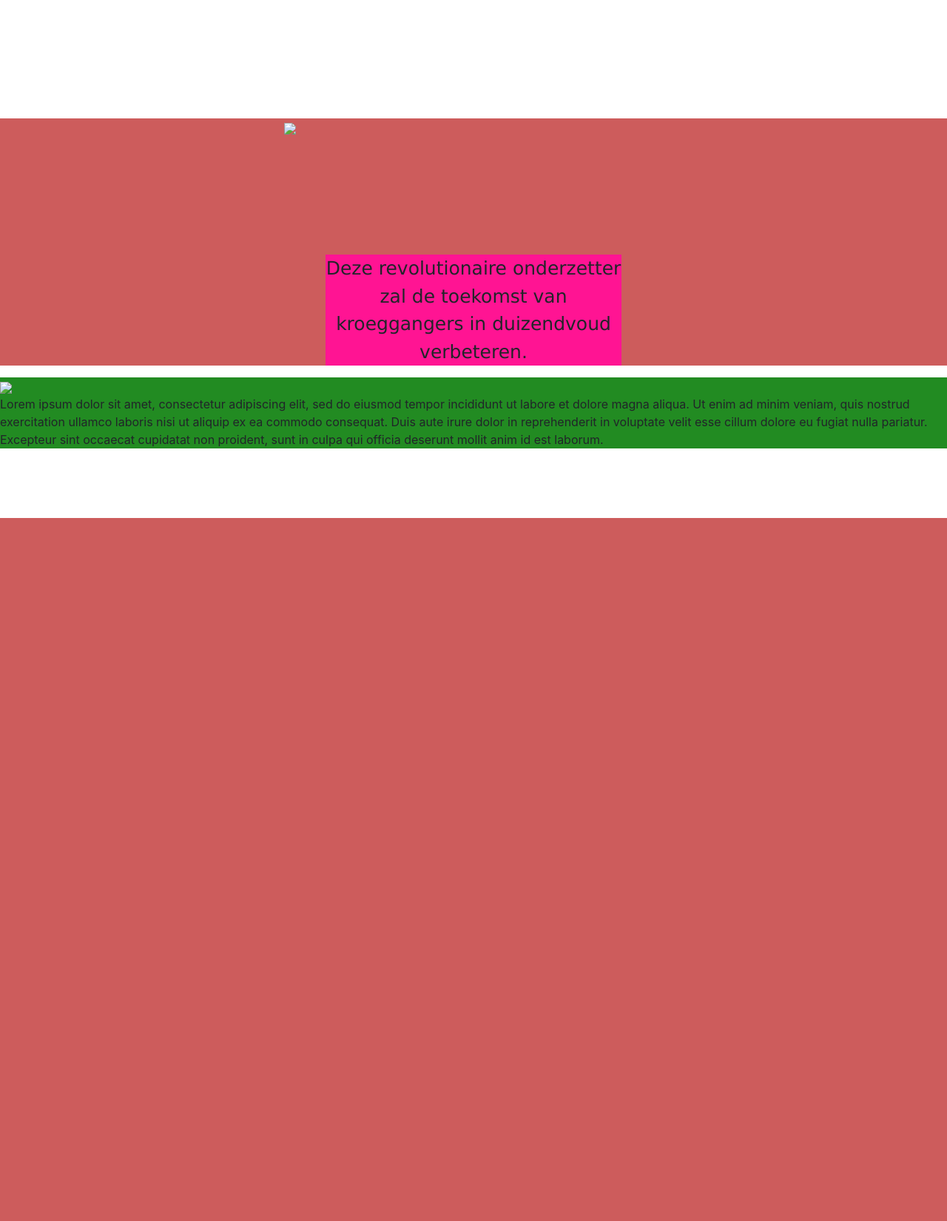
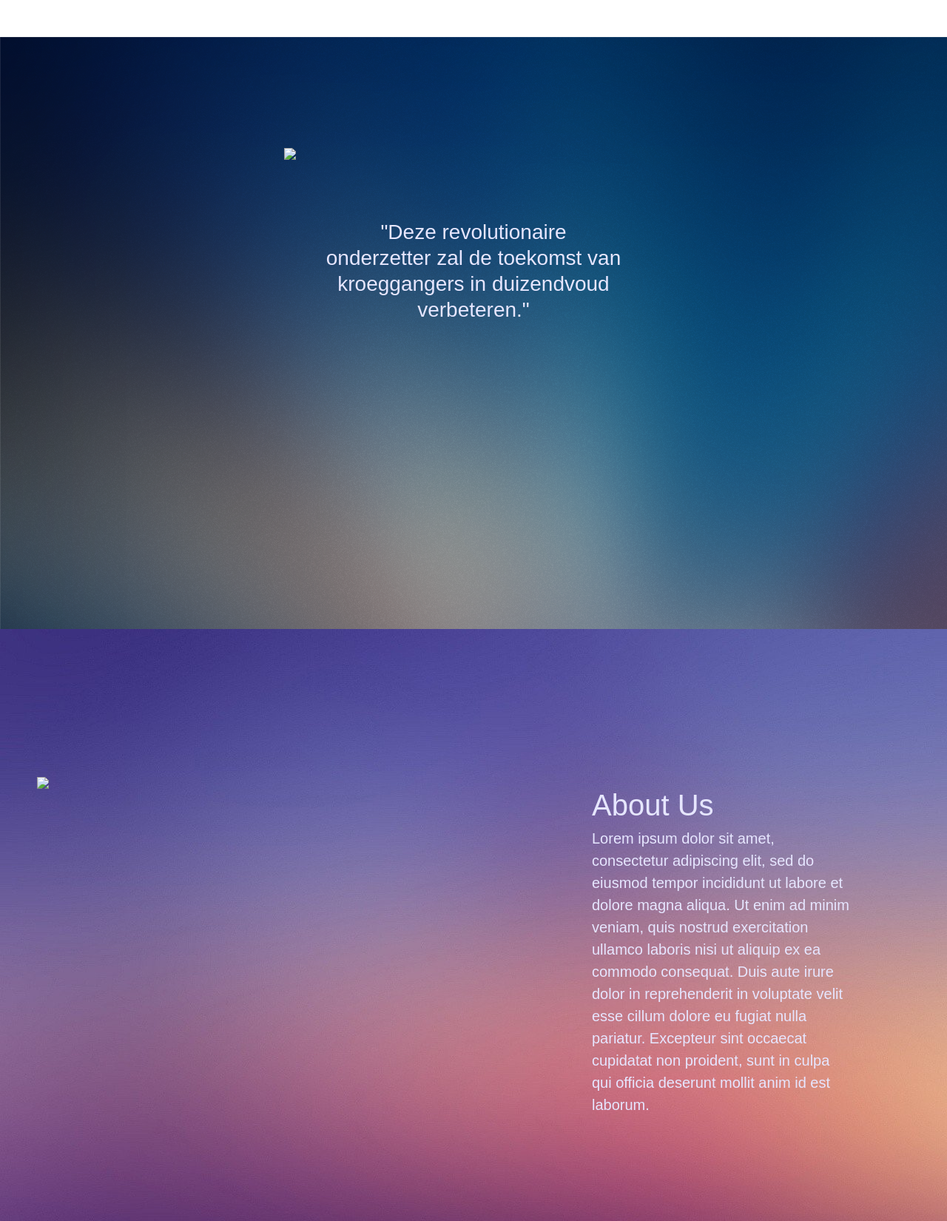
Before and after one commit to rickdepeer/CMGT-Sprint2-Onepager, a PHP site: page / in a window 1280 px wide. Shown: the part 100-1750 px from the top of the page at 74% size. Before the commit the page ends 800 px from the top, so only its background shows below. Run offline with PHP 8.4, Linux system fonts and the light colour scheme; some libraries are stand-ins or nearby versions.

Commit message:
Ik heb geprobeerd op de goeie plek ben nog niet klaar met about. Ik heb ook ff gekeken naar achtergronden kunnen we nog veranderen met fotos

```diff
--- a/index.html
+++ b/index.html
@@ -35,22 +35,26 @@
         </div> <!-- einde header-->
 
         <div class="">
-            <div class="" id="home">
-                <div id="logo">
+            <div class="home">
+                <div class="logo">
                     <img src="http://via.placeholder.com/350x150">
                 </div>
 
-                    <div class="quote">
-                        <p>Deze revolutionaire onderzetter zal de toekomst
-                            van kroeggangers in duizendvoud verbeteren.
-                        </p>
-                     </div>
+                <div class="quote">
+                    <p>"Deze revolutionaire onderzetter zal de toekomst
+                        van kroeggangers in duizendvoud verbeteren."
+                    </p>
+                </div>
 
             </div>
 
-            <div class="" id="aboutUs">
+            <div class="aboutUs">
                 <img src="http://via.placeholder.com/350x150">
-                <div class="text-about">
+
+                <div class="textAbout">
+                    <h1>
+                        About Us
+                    </h1>
                     <p> Lorem ipsum dolor sit amet, consectetur adipiscing elit,
                         sed do eiusmod tempor incididunt ut labore et dolore magna aliqua.
                         Ut enim ad minim veniam, quis nostrud exercitation ullamco laboris
@@ -60,8 +64,6 @@
                         culpa qui officia deserunt mollit anim id est laborum.
                     </p>
                 </div>
-
-
 
             </div>
 
--- a/style.css
+++ b/style.css
@@ -31,16 +31,22 @@ body {
     height:  100%;
 }
 
-
-#logo
+.home
 {
-    margin: 20vh 30vw;
-
+    background-image: url("img/Abstract_gaussian_blur_gradient_1920x1200.jpg");
+    width: 100%;
+    height: 800px;
 }
-
-#logo img
+    .logo
+    {
+        margin: 10vh 30vw;
+        margin-top: 50px;
+    }
+        .logo img
         {
             width: 100%;
+            margin-top: 150px;
+            margin-bottom: 0px;
         }
 
     .quote
@@ -49,28 +55,42 @@ body {
         max-width: 400px;
         display: block;
         margin: 0 auto;
+        color: #e6e6ff;
+        line-height: 35px;
     }
-    .quote p {
+        .quote p
+        {
+            font-family: Century Gothic , sans-serif;
+            font-size: 28px;
+            text-align: center;
+        }
 
-        font-family: Verdana, sans-serif;
-        font-size: 25px;
-        text-align: center;
+.aboutUs
+{
+    background-image: url("img/minimalistic_gaussian_blur_1920x1080.jpg");
+    height: 800px;
+    width: 100%;
+
+}
+    .aboutUs img
+    {
+        margin-top: 200px;
+        margin-left: 50px;
+    }
+
+    .textAbout
+    {
+        width: 350px;
+        height: 400px;
+        margin-left: 800px;
+        margin-bottom: 400px;
+        font-family: Century Gothic , sans-serif;
+        color: #e6e6ff;
+
+    }
+        .textAbout p
+        {
+           font-size: 20px;
 
 
         }
-
-#home{
-    background-color: indianred;
-  }
-
-.text-about img{
-    width: 45%
-
-}
-.quote{
-    background-color: deeppink;
-}
-
-#aboutUs{
-    background-color: forestgreen;
-}
```
Also changed, not shown: img/Abstract_gaussian_blur_gradient_1920x1200.jpg (added), img/minimalistic_gaussian_blur_1920x1080.jpg (added). Lines whose indentation alone changed are shown as unchanged.
